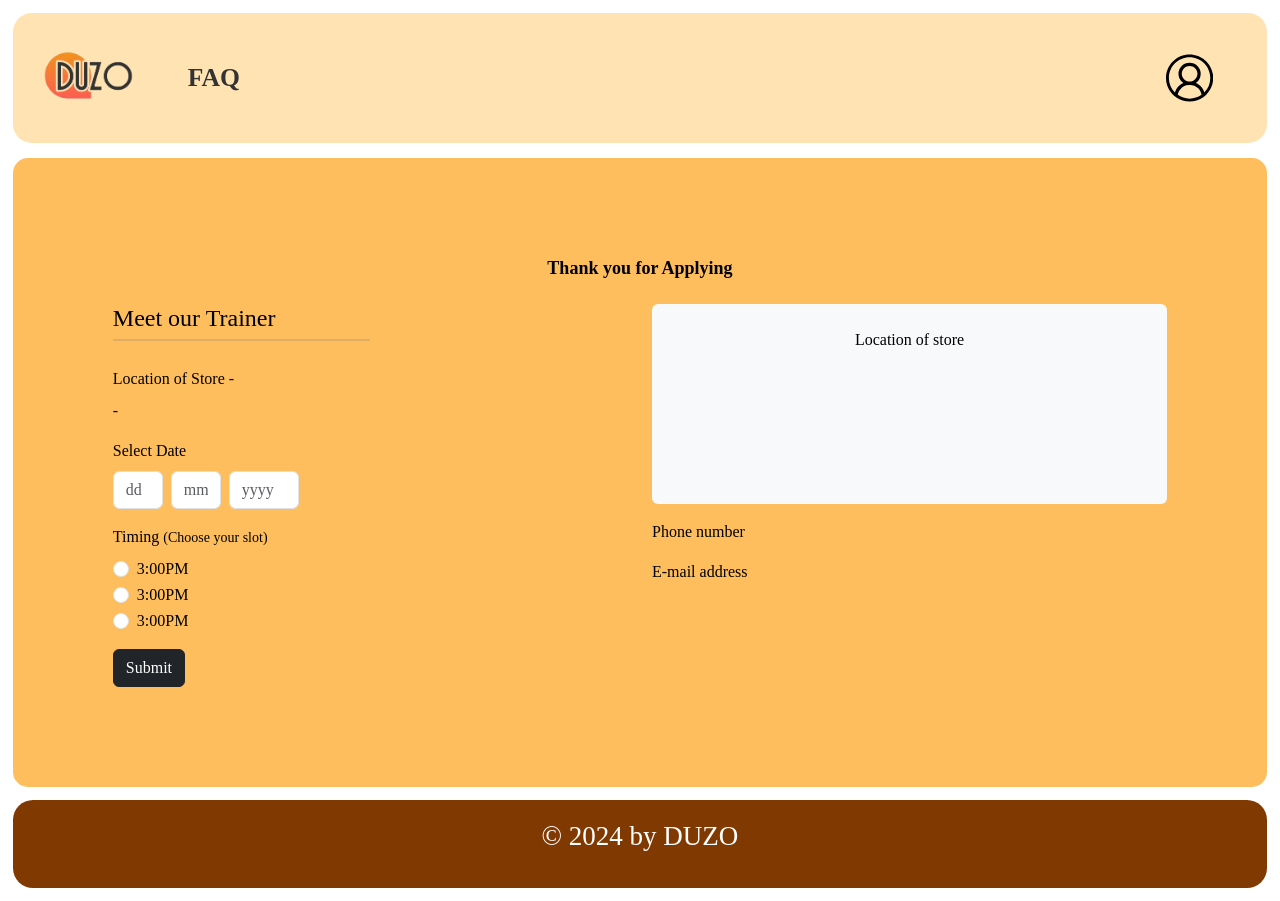
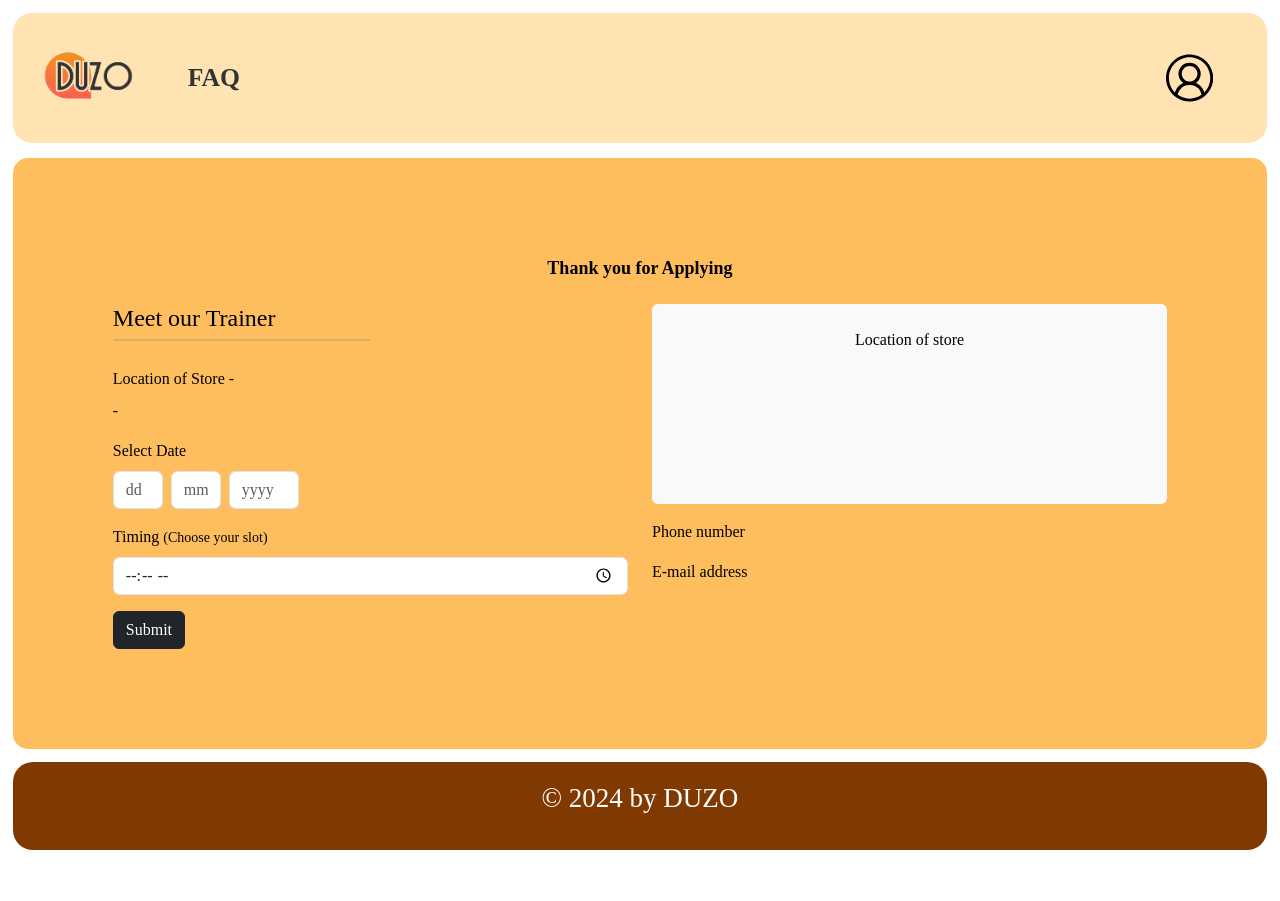
Before and after one commit to Achuabhal/DUZOO, a React (Vite) app: page /you in a window 1280 px wide. After the commit the page ends 863 px from the top, so only its background shows below. Built offline with nearby package versions, Linux system fonts and the light colour scheme.

Commit message:
Refactor Thank You page: replace radio buttons with a time input field for improved user experience

```diff
--- a/src/assets/pages/ThankYou.tsx
+++ b/src/assets/pages/ThankYou.tsx
@@ -75,18 +75,7 @@ const App: React.FC = () => {
             <div className="mb-3">
               <label className="form-label">Timing <small>(Choose your slot)</small></label>
               <div>
-                <div className="form-check">
-                  <input className="form-check-input" type="radio" name="timing" id="time1" />
-                  <label className="form-check-label" htmlFor="time1">3:00PM</label>
-                </div>
-                <div className="form-check">
-                  <input className="form-check-input" type="radio" name="timing" id="time2" />
-                  <label className="form-check-label" htmlFor="time2">3:00PM</label>
-                </div>
-                <div className="form-check">
-                  <input className="form-check-input" type="radio" name="timing" id="time3" />
-                  <label className="form-check-label" htmlFor="time3">3:00PM</label>
-                </div>
+                <input type="time" className="form-control" />
               </div>
             </div>
             <Link to="/slot" state={{ background: location }} className="action">
```
